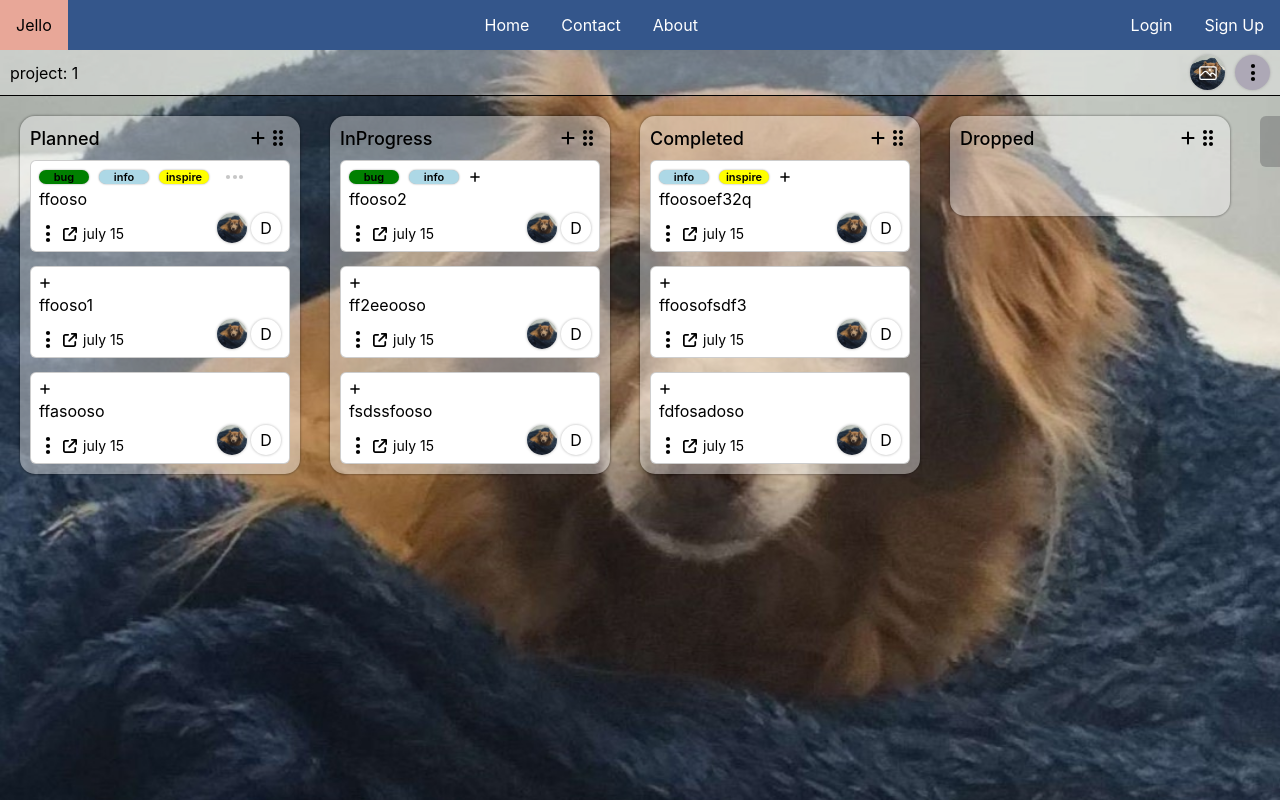
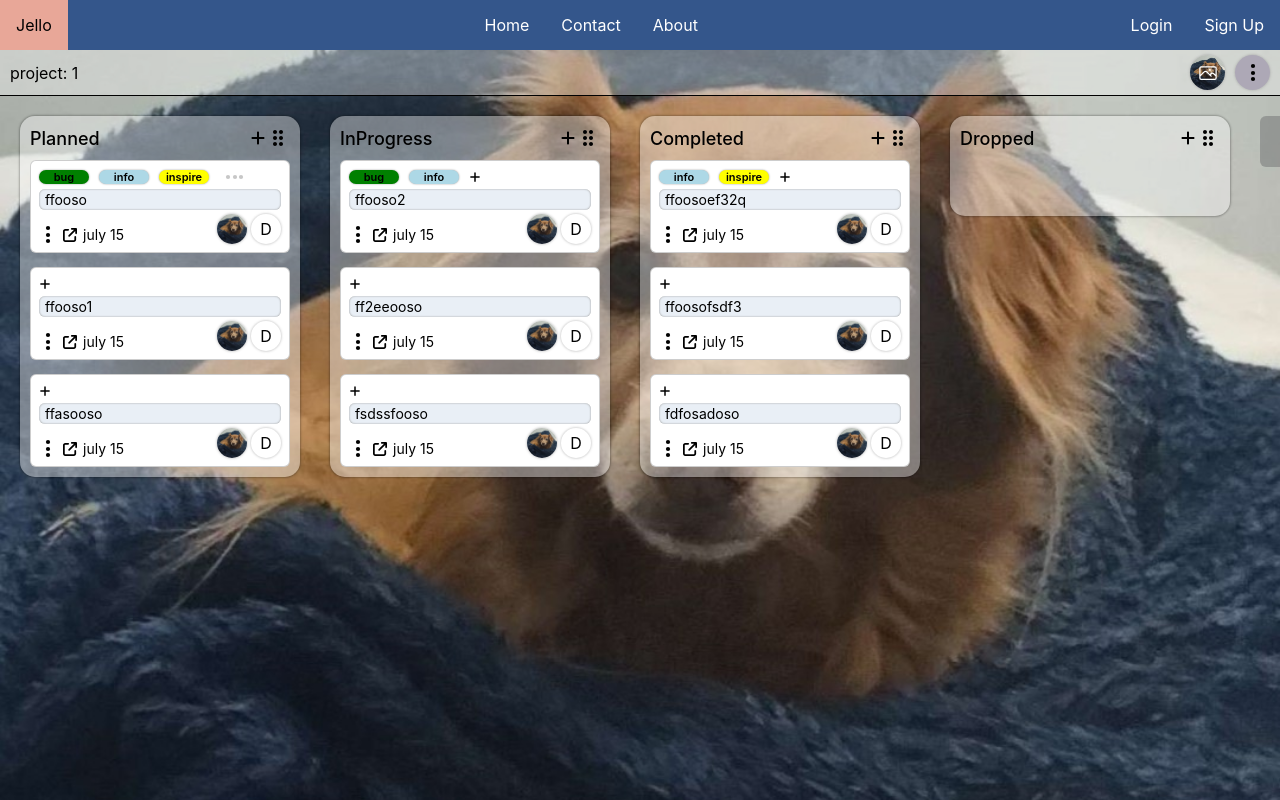
Before and after one commit to Jeluxe/Jello, a React (Vite) app: page /my-projects/1 in a window 1280 px wide. Built offline with nearby package versions, Linux system fonts and the light colour scheme.

Commit message:
refactor(style): Refactored style for Item component.

```diff
--- a/src/components/Item/Item.css
+++ b/src/components/Item/Item.css
@@ -40,6 +40,11 @@
   -webkit-line-clamp: 3;
   -webkit-box-orient: vertical;
   overflow: hidden;
+  background-color: rgba(218, 228, 240, 0.6);
+  border-radius: 6px;
+  padding: 2px 6px;
+  font-size: 14px;
+  box-shadow: 0 0 2px .1px rgb(151, 151, 151) inset;
 }
 
 .item-footer {
```
